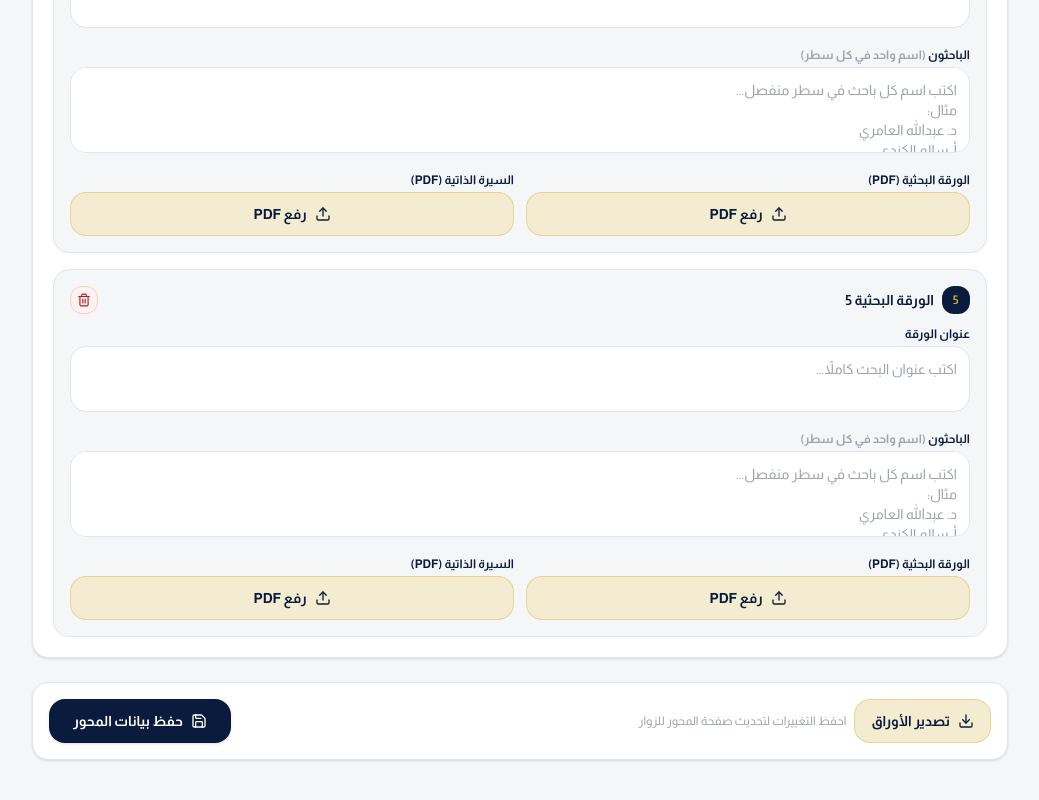
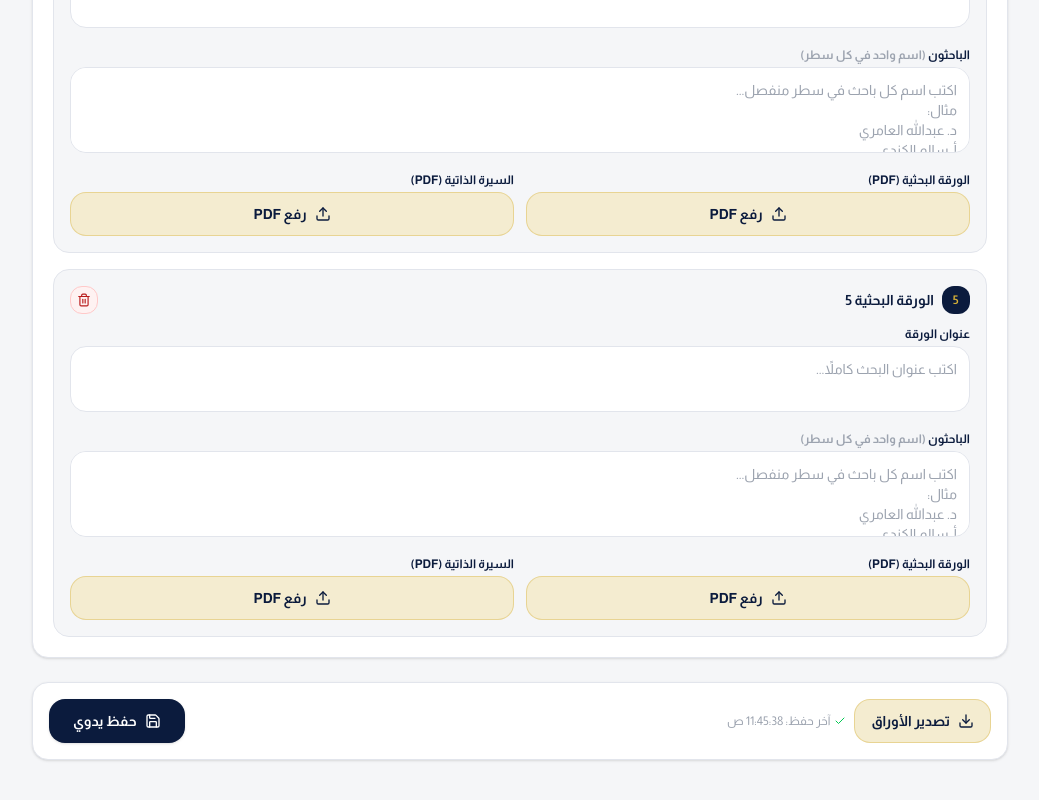
Before and after one commit to innoIII/sqaps-conference, a Next.js app: page /admin in a window 1280 px wide. Shown: the part 1910-2710 px from the top of the page, without its empty margins (120-1159 px from the left). Built offline with nearby package versions, Linux system fonts and the light colour scheme; no server answers.

Commit message:
3f3da1f0-b1db-46e3-9140-bc3ea881f4d4

```diff
--- a/src/app/admin/page.tsx
+++ b/src/app/admin/page.tsx
@@ -125,6 +125,63 @@ export default function AdminPage() {
     };
   }, [selectedId]);
 
+  // ── Auto-save: saves automatically 2s after the last edit (debounced) ──
+  // This eliminates the need for a manual save button + ensures data is
+  // always persisted even if the admin forgets to save.
+  const [autoSaveTimer, setAutoSaveTimer] = useState<ReturnType<typeof setTimeout> | null>(null);
+  const [autoSaveStatus, setAutoSaveStatus] = useState<"idle" | "saving" | "saved" | "error">("idle");
+
+  // Track if the initial load is done (don't auto-save before data is loaded).
+  const [hasLoaded, setHasLoaded] = useState(false);
+
+  useEffect(() => {
+    if (!hasLoaded || loading) return;
+
+    // Clear any existing timer.
+    if (autoSaveTimer) clearTimeout(autoSaveTimer);
+
+    // Set a new timer — save after 2s of inactivity.
+    setAutoSaveStatus("idle");
+    const timer = setTimeout(async () => {
+      setAutoSaveStatus("saving");
+      setError(null);
+      try {
+        const res = await fetch(`/api/sessions/${selectedId}`, {
+          method: "PUT",
+          headers: { "Content-Type": "application/json" },
+          body: JSON.stringify({
+            session,
+            papers,
+            deletedSlots: deletedPaperSlots,
+          }),
+        });
+        if (!res.ok) throw new Error("save failed");
+        setSavedAt(new Date());
+        setAutoSaveStatus("saved");
+        setDeletedPaperSlots([]);
+        // Clear "saved" status after 2s.
+        setTimeout(() => setAutoSaveStatus("idle"), 2000);
+      } catch {
+        setAutoSaveStatus("error");
+        setError("تعذر الحفظ التلقائي — تأكد من اتصال قاعدة البيانات");
+      }
+    }, 2000);
+
+    setAutoSaveTimer(timer);
+
+    return () => {
+      if (timer) clearTimeout(timer);
+    };
+  }, [session, papers, selectedId, hasLoaded, loading]);
+
+  // Mark as loaded after the first data fetch completes.
+  useEffect(() => {
+    if (!loading) {
+      setHasLoaded(true);
+    }
+  }, [loading]);
+
+  // Manual save (still available as a button — but auto-save handles it).
   const handleSave = useCallback(async () => {
     setSaving(true);
     setError(null);
@@ -140,9 +197,12 @@ export default function AdminPage() {
       });
       if (!res.ok) throw new Error("save failed");
       setSavedAt(new Date());
-      setDeletedPaperSlots([]); // Clear after successful save.
+      setDeletedPaperSlots([]);
+      setAutoSaveStatus("saved");
+      setTimeout(() => setAutoSaveStatus("idle"), 2000);
     } catch {
       setError("تعذر الحفظ — تأكد من اتصال قاعدة البيانات");
+      setAutoSaveStatus("error");
     } finally {
       setSaving(false);
     }
@@ -443,7 +503,6 @@ export default function AdminPage() {
                 <button
                   type="button"
                   onClick={() => {
-                    // Export all papers for this track as a .txt file.
                     const trackTitle =
                       dynamicTracks.find((t) => t.id === selectedId)?.title ??
                       `المحور ${selectedId}`;
@@ -480,36 +539,50 @@ export default function AdminPage() {
                   <Download className="h-4 w-4" aria-hidden />
                   تصدير الأوراق
                 </button>
-                {savedAt ? (
-                  <p
-                    className="inline-flex items-center gap-1 text-sm font-medium text-green-600"
-                    dir="rtl"
-                  >
-                    <Check className="h-4 w-4" aria-hidden />
-                    تم الحفظ — {savedAt.toLocaleTimeString("ar")}
-                  </p>
-                ) : error ? (
-                  <p className="text-sm font-semibold text-[#B91C1C]" dir="rtl">
-                    {error}
-                  </p>
-                ) : (
-                  <p className="text-xs text-[#9CA3AF]" dir="rtl">
-                    احفظ التغييرات لتحديث صفحة المحور للزوار
-                  </p>
-                )}
+                {/* Auto-save indicator */}
+                <div className="flex items-center gap-2">
+                  {autoSaveStatus === "saving" && (
+                    <span className="inline-flex items-center gap-1.5 text-xs font-medium text-[#D4AF37]" dir="rtl">
+                      <Loader2 className="h-3.5 w-3.5 animate-spin" aria-hidden />
+                      جاري الحفظ التلقائي...
+                    </span>
+                  )}
+                  {autoSaveStatus === "saved" && (
+                    <span className="inline-flex items-center gap-1.5 text-xs font-medium text-green-600" dir="rtl">
+                      <Check className="h-3.5 w-3.5" aria-hidden />
+                      تم الحفظ تلقائياً
+                    </span>
+                  )}
+                  {autoSaveStatus === "error" && (
+                    <span className="text-xs font-semibold text-[#B91C1C]" dir="rtl">
+                      {error}
+                    </span>
+                  )}
+                  {autoSaveStatus === "idle" && savedAt && (
+                    <span className="inline-flex items-center gap-1 text-xs text-[#9CA3AF]" dir="rtl">
+                      <Check className="h-3 w-3 text-green-500" aria-hidden />
+                      آخر حفظ: {savedAt.toLocaleTimeString("ar")}
+                    </span>
+                  )}
+                  {autoSaveStatus === "idle" && !savedAt && (
+                    <span className="text-xs text-[#9CA3AF]" dir="rtl">
+                      الحفظ تلقائي — عدّل البيانات وستُحفظ فوراً
+                    </span>
+                  )}
+                </div>
               </div>
               <button
                 type="button"
                 onClick={handleSave}
-                disabled={saving}
+                disabled={saving || autoSaveStatus === "saving"}
                 className="inline-flex h-11 items-center gap-2 rounded-xl bg-[#0B1B3D] px-6 text-sm font-bold text-white shadow-sm transition-colors hover:bg-[#07152F] disabled:opacity-50"
               >
-                {saving ? (
+                {saving || autoSaveStatus === "saving" ? (
                   <Loader2 className="h-4 w-4 animate-spin" aria-hidden />
                 ) : (
                   <Save className="h-4 w-4" aria-hidden />
                 )}
-                حفظ بيانات المحور
+                حفظ يدوي
               </button>
             </div>
           </motion.div>
```
